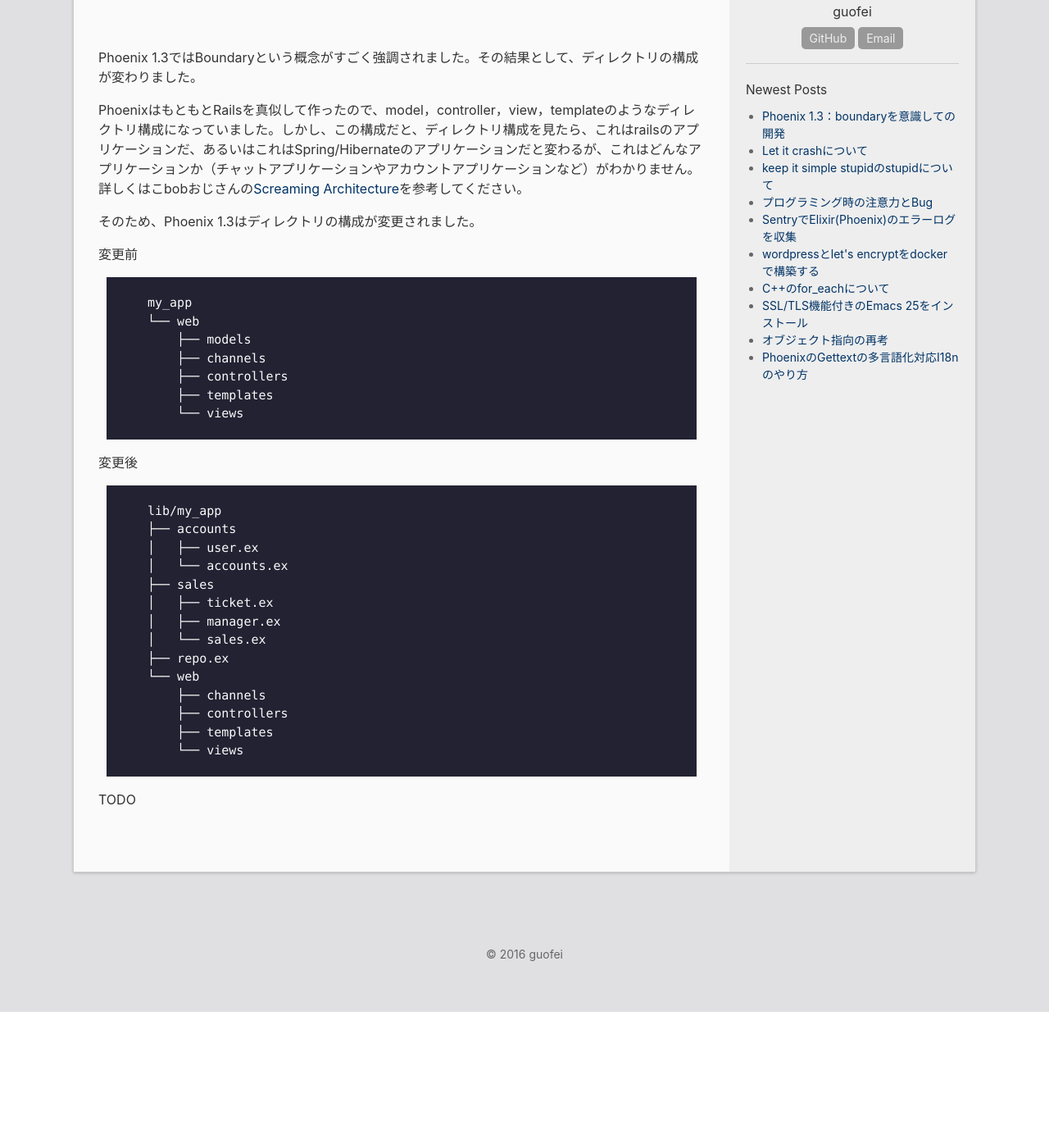
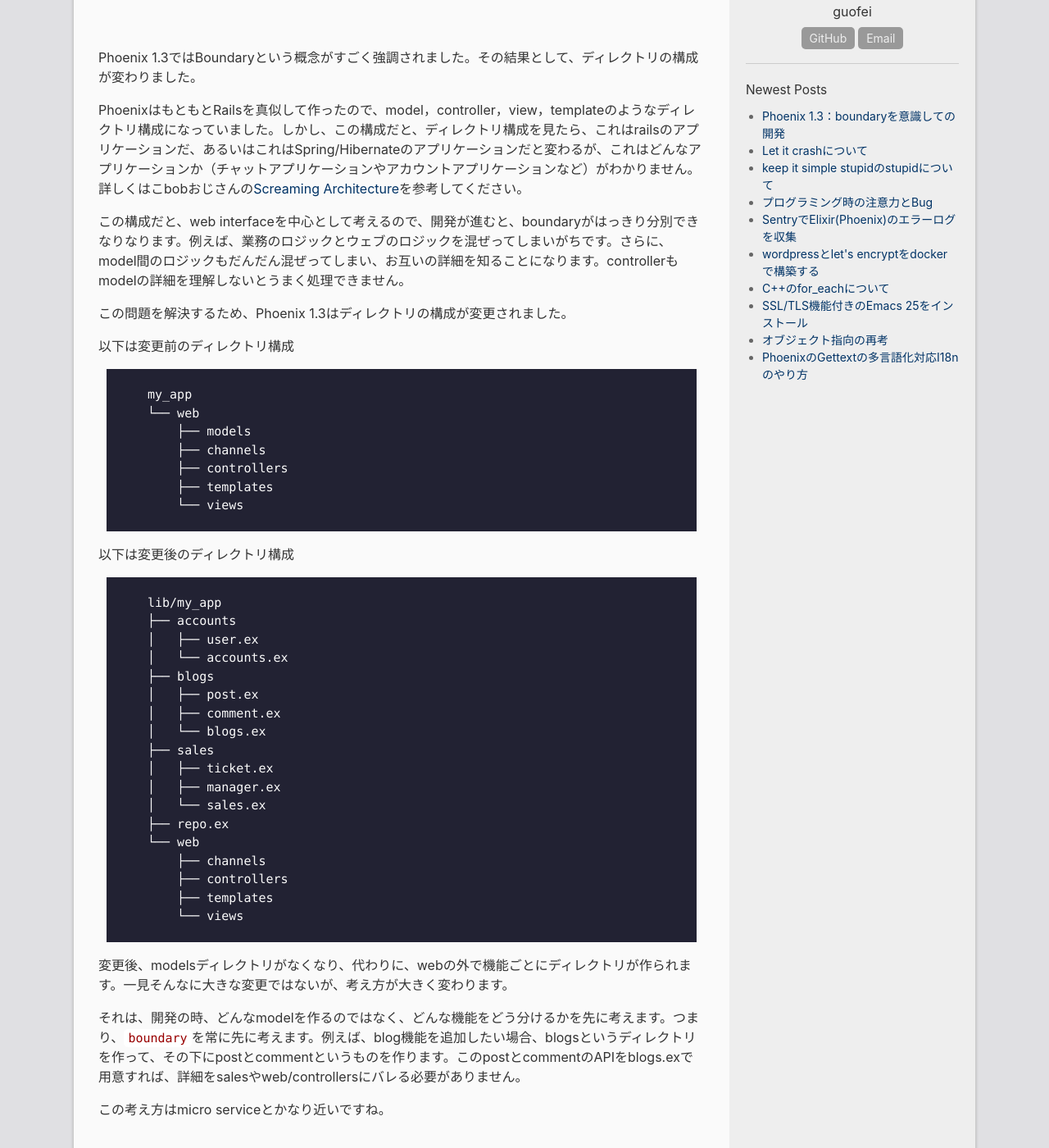
Before and after one commit to guofei/ja, a Jekyll site: the page built from _posts/2017-03-28-studied-at-phoenix-1-3.md, in a window 1280 px wide and 1400 px high, scrolled down 275 px. Shown: the whole window at 82% size. Built offline with Jekyll 4.4.1, drawn with Linux system fonts in a browser that asks for light colours; comment, search, counter and statistics services are not loaded; before the commit the page ends 1509 px from its top, so only the background shows below that.

Commit message:
update post

```diff
--- a/_posts/2017-03-28-studied-at-phoenix-1-3.md
+++ b/_posts/2017-03-28-studied-at-phoenix-1-3.md
@@ -8,9 +8,11 @@ Phoenix 1.3ではBoundaryという概念がすごく強調されました。そ
 PhoenixはもともとRailsを真似して作ったので、model，controller，view，templateのようなディレクトリ構成になっていました。しかし、この構成だと、ディレクトリ構成を見たら、これはrailsのアプリケーションだ、あるいはこれはSpring/Hibernateのアプリケーションだと変わるが、これはどんなアプリケーションか（チャットアプリケーションやアカウントアプリケーションなど）がわかりません。
 詳しくはこbobおじさんの[Screaming Architecture](https://8thlight.com/blog/uncle-bob/2011/09/30/Screaming-Architecture.html)を参考してください。
 
-そのため、Phoenix 1.3はディレクトリの構成が変更されました。
+この構成だと、web interfaceを中心として考えるので、開発が進むと、boundaryがはっきり分別できなりなります。例えば、業務のロジックとウェブのロジックを混ぜってしまいがちです。さらに、model間のロジックもだんだん混ぜってしまい、お互いの詳細を知ることになります。controllerもmodelの詳細を理解しないとうまく処理できません。
 
-変更前
+この問題を解決するため、Phoenix 1.3はディレクトリの構成が変更されました。
+
+以下は変更前のディレクトリ構成
 {% highlight sh %}
 my_app
 └── web
@@ -21,12 +23,16 @@ my_app
     └── views
 {% endhighlight sh %}
 
-変更後
+以下は変更後のディレクトリ構成
 {% highlight sh %}
 lib/my_app
 ├── accounts
 │   ├── user.ex
 │   └── accounts.ex
+├── blogs
+│   ├── post.ex
+│   ├── comment.ex
+│   └── blogs.ex
 ├── sales
 │   ├── ticket.ex
 │   ├── manager.ex
@@ -39,4 +45,8 @@ lib/my_app
     └── views
 {% endhighlight sh %}
 
-TODO
+変更後、modelsディレクトリがなくなり、代わりに、webの外で機能ごとにディレクトリが作られます。一見そんなに大きな変更ではないが、考え方が大きく変わります。
+
+それは、開発の時、どんなmodelを作るのではなく、どんな機能をどう分けるかを先に考えます。つまり、`boundary`を常に先に考えます。例えば、blog機能を追加したい場合、blogsというディレクトリを作って、その下にpostとcommentというものを作ります。このpostとcommentのAPIをblogs.exで用意すれば、詳細をsalesやweb/controllersにバレる必要がありません。
+
+この考え方はmicro serviceとかなり近いですね。
```
